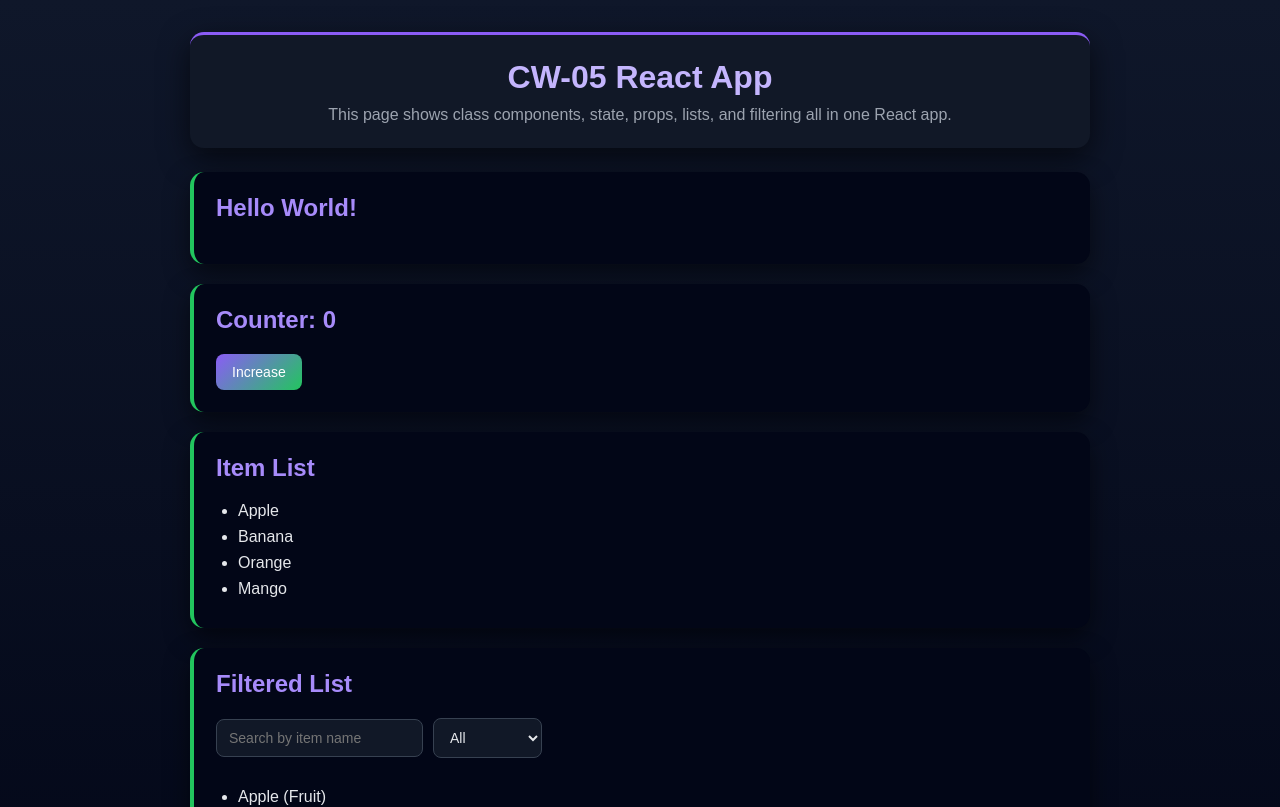
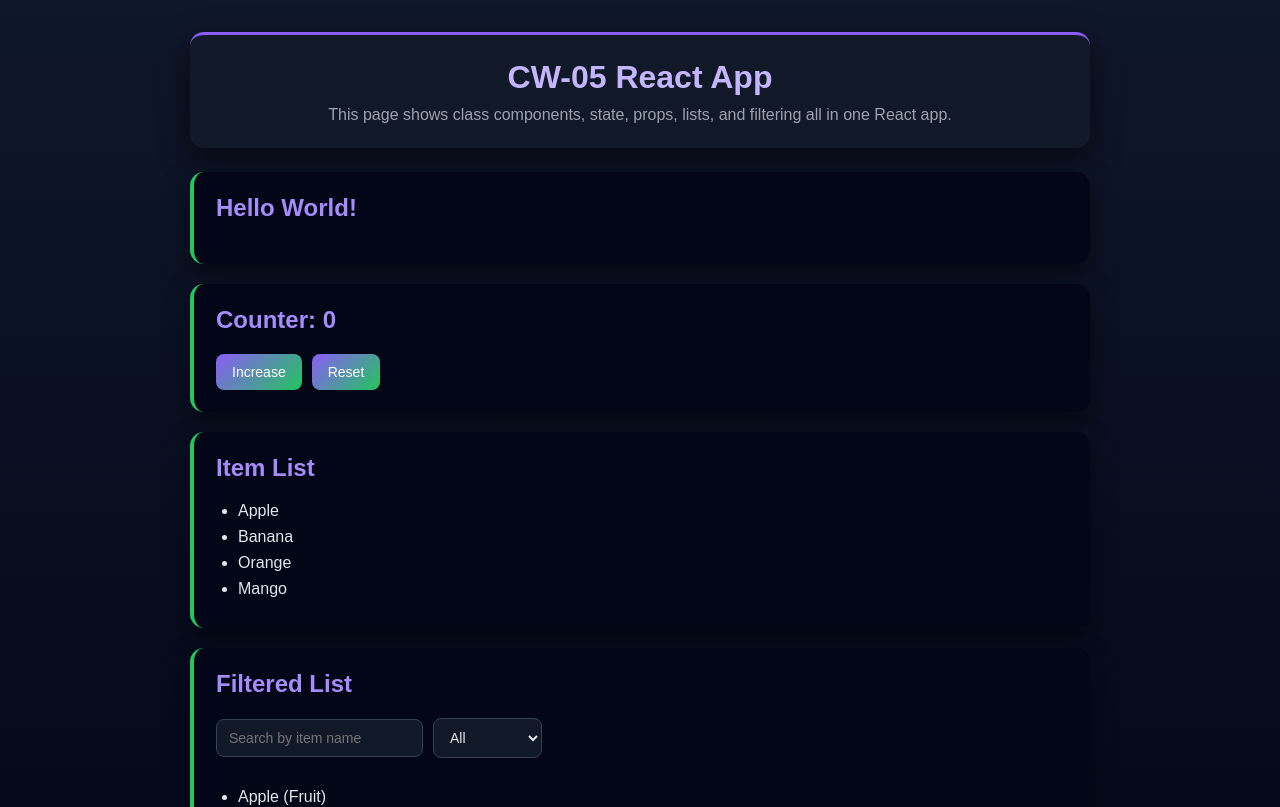
Before and after one commit to kvo110/cw05-react, a React (Create React App) app: page / in a window 1280 px wide. Shown: the top 807 px of the page. Built offline with nearby package versions, Linux system fonts and the light colour scheme.

Commit message:
Added reset button to the counter

```diff
--- a/src/components/Counter.jsx
+++ b/src/components/Counter.jsx
@@ -1,5 +1,5 @@
-// counter component - this is where we practice state and button clicks
-// trying to keep it simple but still clear how state updates work
+// counter component - now includes both increment and reset functionality
+// added reset so user can bring count back to 0 easily
 
 import React, { Component } from "react";
 
@@ -7,16 +7,22 @@ class Counter extends Component {
   constructor(props) {
     super(props);
 
-    // starting count at 0
     this.state = {
       count: 0
     };
   }
 
-  // function to increase count
+  // increases count
   increment = () => {
     this.setState({
       count: this.state.count + 1
+    });
+  };
+
+  // resets count back to 0
+  reset = () => {
+    this.setState({
+      count: 0
     });
   };
 
@@ -25,9 +31,13 @@ class Counter extends Component {
       <div>
         <h2>Counter: {this.state.count}</h2>
 
-        {/* button updates state */}
         <button onClick={this.increment}>
           Increase
+        </button>
+
+        {/* added reset button */}
+        <button onClick={this.reset} style={{ marginLeft: "10px" }}>
+          Reset
         </button>
       </div>
     );
```
